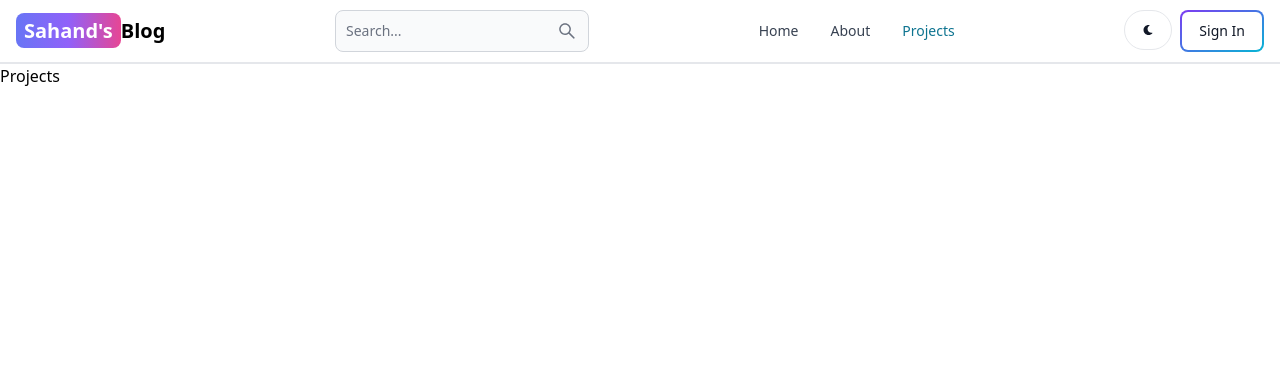
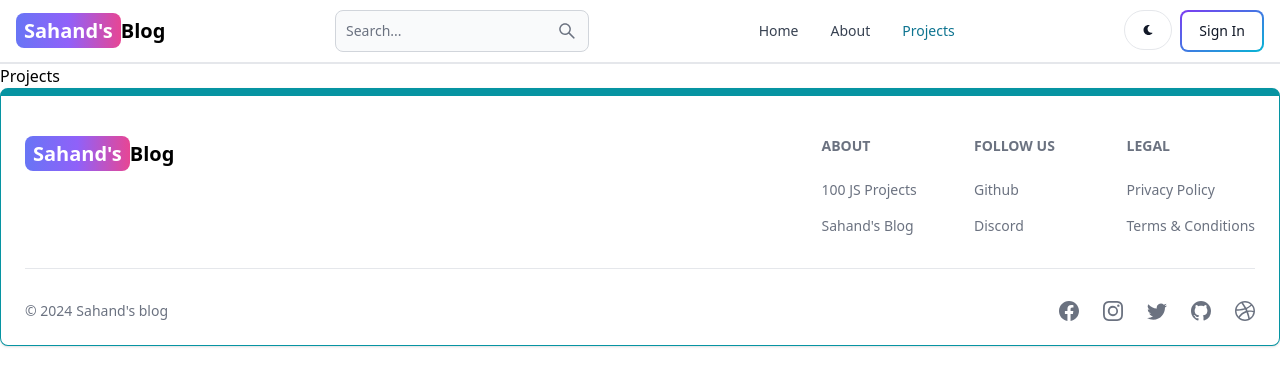
Before and after one commit to jleous/mern-blog, a React (Vite) app in the folder client/: page /projects in a window 1280 px wide. Shown: the top 386 px of the page. Built offline with nearby package versions, Linux system fonts and the light colour scheme.

Commit message:
create and add the footer component

```diff
--- a/client/src/App.jsx
+++ b/client/src/App.jsx
@@ -6,6 +6,7 @@
 import Dashboard from './pages/Dashboard'
 import Projects from './pages/Projects'
 import Header from './components/Header'
+import Footer from './components/Footer'
 
 export default function App() {
   return (
@@ -19,6 +20,7 @@
         <Route path="/dashboard" element={<Dashboard />} />
         <Route path="/projects" element={<Projects />} />
       </Routes>
+      <Footer />
     </BrowserRouter>
   )
 }
--- /dev/null
+++ b/client/src/components/Footer.jsx
@@ -0,0 +1,89 @@
+import { Footer } from 'flowbite-react'
+import { Link } from 'react-router-dom'
+import {
+  BsFacebook,
+  BsInstagram,
+  BsTwitter,
+  BsGithub,
+  BsDribbble,
+} from 'react-icons/bs'
+export default function FooterCom() {
+  return (
+    <Footer container className="border border-t-8 border-teal-500">
+      <div className="w-full max-w-7xl mx-auto">
+        <div className="grid w-full justify-between sm:flex md:grid-cols-1">
+          <div className="mt-5">
+            <Link
+              to="/"
+              className="self-center whitespace-nowrap text-lg sm:text-xl font-semibold dark:text-white"
+            >
+              <span className="px-2 py-1 bg-gradient-to-r from-indigo-500 via-purple-500 to-pink-500 rounded-lg text-white">
+                Sahand's
+              </span>
+              Blog
+            </Link>
+          </div>
+          <div className="grid grid-cols-2 gap-8 mt-4 sm:grid-cols-3 sm:gap-6">
+            <div>
+              <Footer.Title title="About" />
+              <Footer.LinkGroup col>
+                <Footer.Link
+                  href="https://www.100jsprojects.com"
+                  target="_blank"
+                  rel="noopener noreferrer"
+                >
+                  100 JS Projects
+                </Footer.Link>
+                <Footer.Link
+                  href="/about"
+                  target="_blank"
+                  rel="noopener noreferrer"
+                >
+                  Sahand's Blog
+                </Footer.Link>
+              </Footer.LinkGroup>
+            </div>
+            <div>
+              <Footer.Title title="Follow us" />
+              <Footer.LinkGroup col>
+                <Footer.Link
+                  href="https://www.github.com/sahandghavidel"
+                  target="_blank"
+                  rel="noopener noreferrer"
+                >
+                  Github
+                </Footer.Link>
+                <Footer.Link href="#">Discord</Footer.Link>
+              </Footer.LinkGroup>
+            </div>
+            <div>
+              <Footer.Title title="Legal" />
+              <Footer.LinkGroup col>
+                <Footer.Link href="#">Privacy Policy</Footer.Link>
+                <Footer.Link href="#">Terms &amp; Conditions</Footer.Link>
+              </Footer.LinkGroup>
+            </div>
+          </div>
+        </div>
+        <Footer.Divider />
+        <div className="w-full sm:flex sm:items-center sm:justify-between">
+          <Footer.Copyright
+            href="#"
+            by="Sahand's blog"
+            year={new Date().getFullYear()}
+          />
+          <div className="flex gap-6 sm:mt-0 mt-4 sm:justify-center">
+            <Footer.Icon href="#" icon={BsFacebook} />
+            <Footer.Icon href="#" icon={BsInstagram} />
+            <Footer.Icon href="#" icon={BsTwitter} />
+            <Footer.Icon
+              href="https://github.com/sahandghavidel"
+              icon={BsGithub}
+            />
+            <Footer.Icon href="#" icon={BsDribbble} />
+          </div>
+        </div>
+      </div>
+    </Footer>
+  )
+}
```
